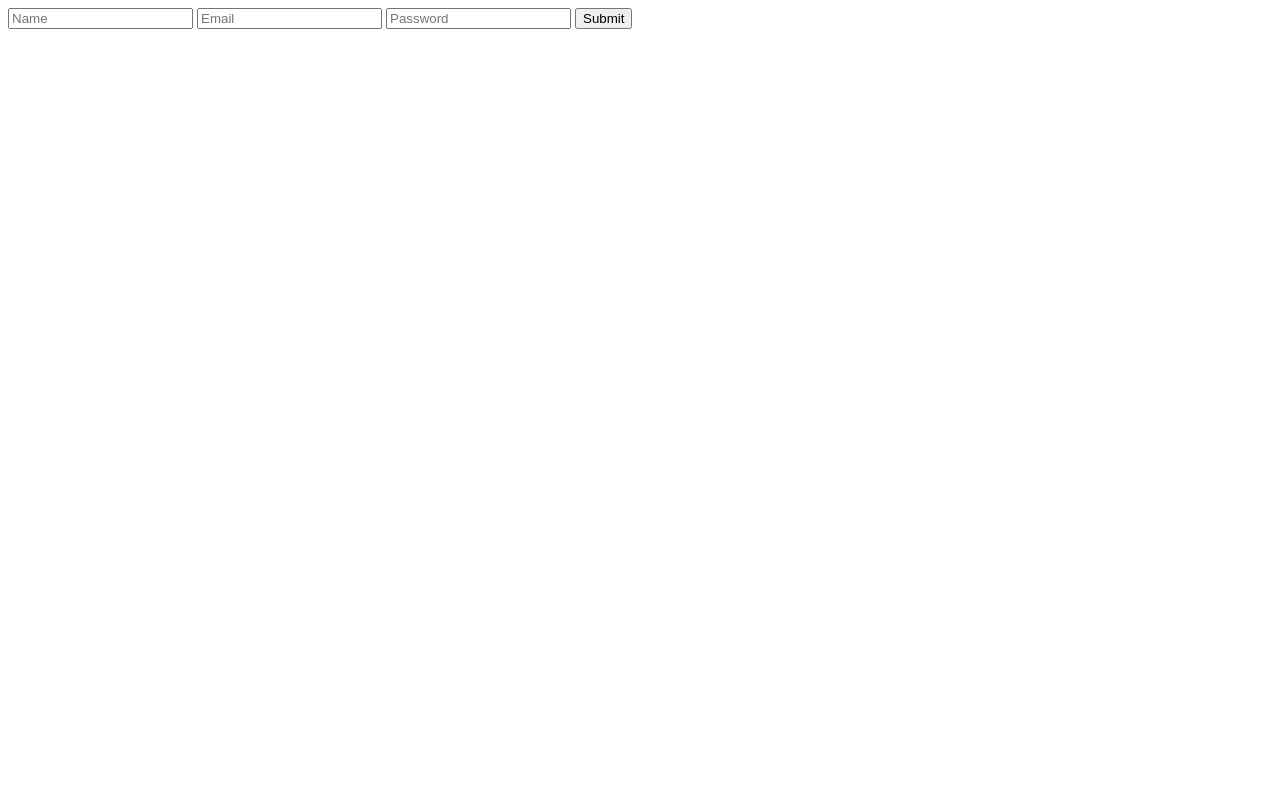
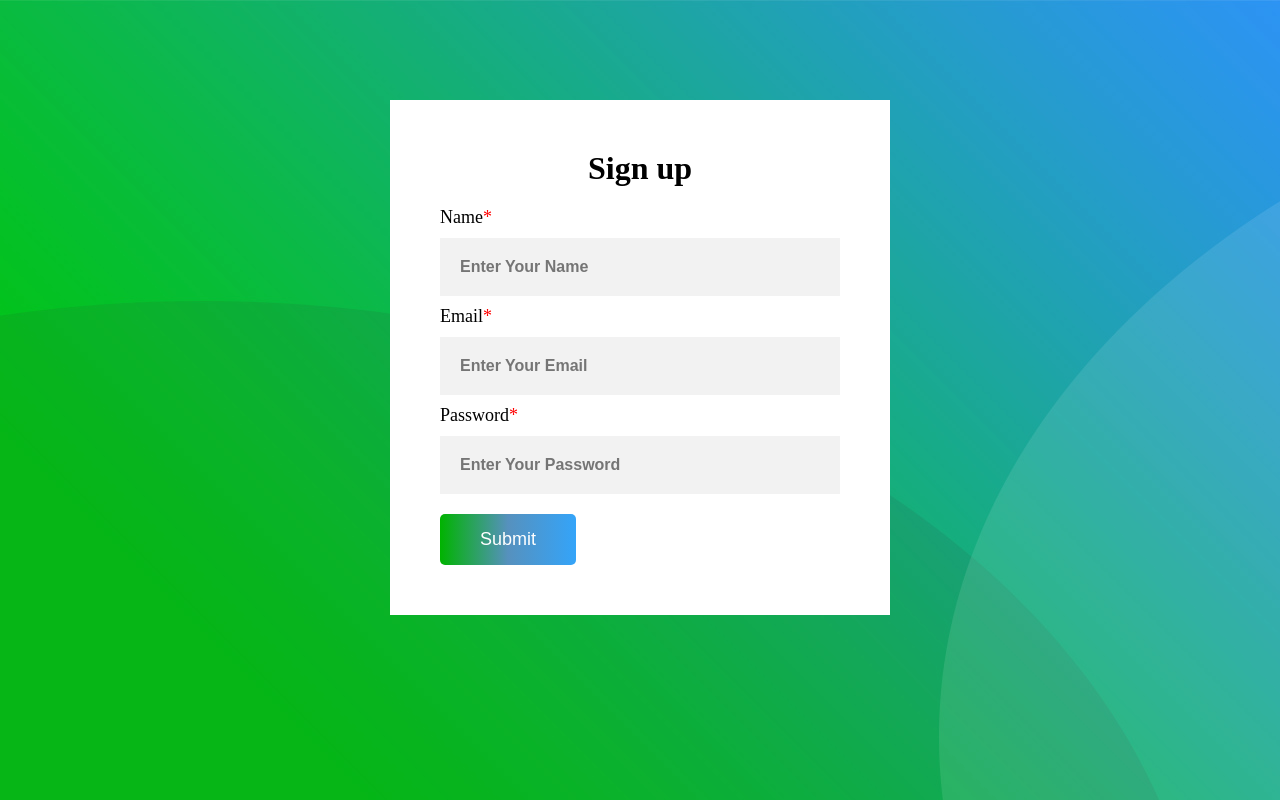
Before and after one commit to jahanzaibsheikh830/login-using--server, a website: page index.html in a window 1280 px wide. Drawn offline with Linux system fonts and the light colour scheme.

Commit message:
task completed

```diff
--- a/index.html
+++ b/index.html
@@ -3,18 +3,23 @@
 <head>
     <meta charset="UTF-8">
     <meta name="viewport" content="width=device-width, initial-scale=1.0">
+    <link rel="stylesheet" href="style.css">
     <title>Document</title>
 </head>
 <body>
-
+    <div class="main">
     <form action="" onsubmit="return signup()">
-        <input type="text" id="name" placeholder="Name">
-        <input type="email" id="email" placeholder="Email">
-        <input type="password" id="password" placeholder="Password">
+        <h1 style="text-align: center; margin-bottom: 20px;">Sign up</h1>
+        <label>Name<span class="req">*</span></label>
+        <input type="text" id="name" placeholder="Enter Your Name" required>
+        <label>Email<span class="req">*</span></label>
+        <input type="email" id="email" placeholder="Enter Your Email" required>
+        <label>Password<span class="req">*</span></label>
+        <input type="password" id="password" placeholder="Enter Your Password" required>
         <button>Submit</button>
     </form>
-
     <h1 id="res"></h1>
+    </div>
 
     <script src="app.js"></script>
 </body>
--- a/server.js
+++ b/server.js
@@ -61,7 +61,7 @@ app.post("/login", (req, res, next) => {
         res.send("user not found")
     }
     else if (users[isFound].userPassword === sPass) {
-        res.send("Login Successfully" + currentEmail)
+        res.send("Login Successfully " + users[isFound].userName + currentEmail)
     }
     else {
         res.status(403).send("Password or email invalid")
--- /dev/null
+++ b/style.css
@@ -0,0 +1,51 @@
+*{
+    margin: 0;
+    padding: 0;
+    box-sizing: border-box;
+}
+body{
+    background-image: url('./images/bg.jpg');
+}
+.main{
+    width: 500px;
+    max-width: 100%;
+    margin: 0 auto;
+    background-color: #ffffff;
+    margin-top: 100px;
+    padding: 50px 50px 50px 50px;
+}
+label{
+    font-size: 18px;
+    margin-bottom: 40px;
+}
+.req{
+    color: red;
+}
+input{
+    display: block;
+    width: 100%;
+    padding: 20px 0 20px 20px;
+    margin-bottom: 10px;
+    margin-top: 10px;
+    font-size: 16px;
+    font-weight: bold;
+    border: none;
+    background-color: #f2f2f2;
+}
+input:focus{
+    outline: none !important;
+    border:1px solid red;
+    box-shadow: 0 0 10px #
+}
+button{
+    display: block;
+    background-image: linear-gradient(to right, #00b300,#5691be ,#34a4f9);
+    padding: 15px 40px;
+    border: none;
+    outline: none;
+    border-radius: 5px;
+    margin-top: 20px;
+    color: #ffffff;
+    font-size: 18px;
+    cursor: pointer;
+}
```
Also changed, not shown: login.html (+9 -4 lines), images/bg.jpg (added).
